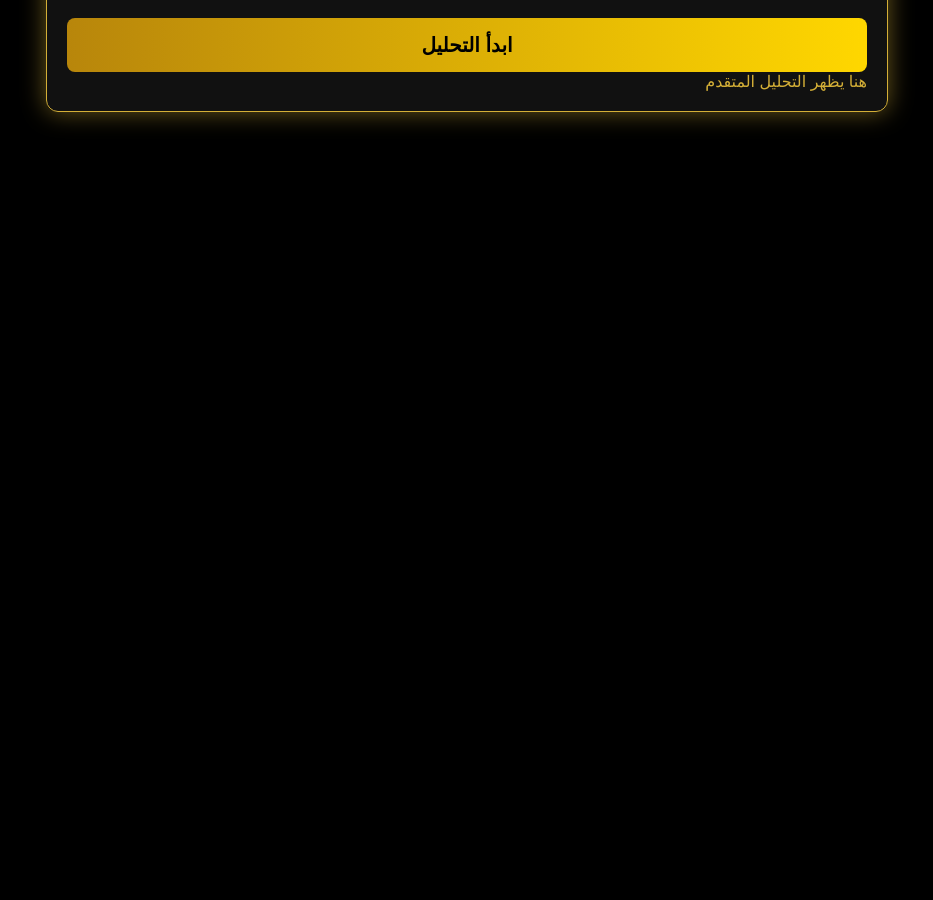
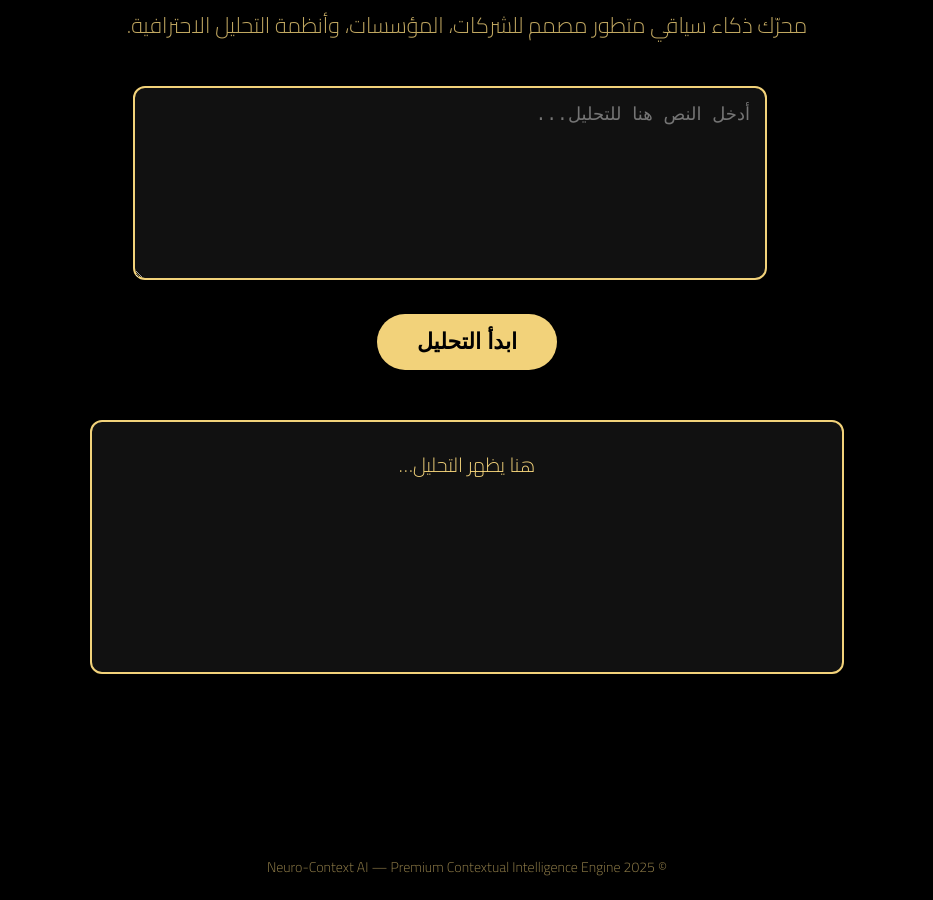
Before and after one commit to Amirah2025-code/Neuro-Context-AI, a plain HTML site: page index.html in a window 1280 px wide. Shown: the part 316-1216 px from the top of the page, without its empty margins (173-1106 px from the left). Before the commit the page ends 800 px from the top, so only its background shows below. Drawn offline with Linux system fonts and the light colour scheme.

Commit message:
Refactor index.html with new styles and content
Updated the HTML structure and styles for the Neuro-Context AI page, including new font and layout adjustments.

```diff
--- a/index.html
+++ b/index.html
@@ -5,29 +5,150 @@
     <meta name="viewport" content="width=device-width, initial-scale=1.0">
     <title>Neuro-Context AI</title>
 
-    <!-- خط القاهرة -->
+    <!-- خط فاخر -->
     <link href="https://fonts.googleapis.com/css2?family=Cairo:wght@300;600;900&display=swap" rel="stylesheet">
 
-    <!-- ربط ملف CSS -->
-    <link rel="stylesheet" href="style.css">
+    <style>
+        body {
+            margin: 0;
+            font-family: 'Cairo', sans-serif;
+            background: #000;
+            color: #f2d27a;
+            overflow-x: hidden;
+            text-align: center;
+        }
+
+        .header {
+            padding: 30px 0;
+            font-size: 36px;
+            font-weight: 900;
+            background: #111;
+            letter-spacing: 3px;
+            border-bottom: 2px solid #f2d27a;
+            text-shadow: 0 0 15px #f2d27a;
+        }
+
+        .hero {
+            padding: 80px 20px;
+        }
+
+        .hero-title {
+            font-size: 48px;
+            font-weight: 900;
+            color: #f2d27a;
+            margin-bottom: 20px;
+        }
+
+        .hero-sub {
+            font-size: 22px;
+            opacity: 0.8;
+            margin-bottom: 40px;
+        }
+
+        .input-area {
+            width: 80%;
+            max-width: 600px;
+            margin: auto;
+        }
+
+        textarea {
+            width: 100%;
+            height: 160px;
+            padding: 15px;
+            background: #111;
+            border: 2px solid #f2d27a;
+            border-radius: 12px;
+            color: #f2d27a;
+            font-size: 18px;
+            outline: none;
+        }
+
+        button {
+            margin-top: 25px;
+            background: #f2d27a;
+            color: #000;
+            padding: 15px 40px;
+            border: none;
+            border-radius: 40px;
+            font-size: 22px;
+            font-weight: 900;
+            cursor: pointer;
+            transition: 0.3s;
+        }
+
+        button:hover {
+            background: #ffea9c;
+            box-shadow: 0 0 20px #f2d27a;
+        }
+
+        .result-box {
+            margin-top: 50px;
+            padding: 25px;
+            min-height: 200px;
+            background: #111;
+            border: 2px solid #f2d27a;
+            border-radius: 12px;
+            width: 80%;
+            max-width: 700px;
+            margin-left: auto;
+            margin-right: auto;
+            font-size: 20px;
+            line-height: 1.8;
+        }
+
+        footer {
+            margin-top: 80px;
+            padding: 20px;
+            font-size: 14px;
+            opacity: 0.6;
+        }
+    </style>
+
 </head>
-
 <body>
 
     <div class="header">NEURO-CONTEXT AI</div>
 
-    <div class="container">
-        <div class="title">تحليل سياقي عميق</div>
+    <div class="hero">
+        <div class="hero-title">تحليل سياقي ذكي فائق الدقة</div>
+        <div class="hero-sub">
+            محرّك ذكاء سياقي متطور مصمم للشركات، المؤسسات، وأنظمة التحليل الاحترافية.
+        </div>
 
-        <textarea id="userText" placeholder="اكتب أي نص لتحليله بشكل ذكي..."></textarea>
+        <div class="input-area">
+            <textarea id="userText" placeholder="أدخل النص هنا للتحليل..."></textarea>
+            <button onclick="analyze()">ابدأ التحليل</button>
+        </div>
 
-        <button onclick="analyze()">ابدأ التحليل</button>
-
-        <div class="output" id="result">هنا يظهر التحليل المتقدم</div>
+        <div class="result-box" id="result">هنا يظهر التحليل…</div>
     </div>
 
-    <!-- ربط ملف JS -->
-    <script src="script.js"></script>
+    <footer>
+        © 2025 Neuro-Context AI — Premium Contextual Intelligence Engine
+    </footer>
+
+    <script>
+        function analyze() {
+            const text = document.getElementById("userText").value.trim();
+            const result = document.getElementById("result");
+
+            if (text === "") {
+                result.innerHTML = "الرجاء إدخال نص للتحليل.";
+                return;
+            }
+
+            // محرك تحليل مبسط (placeholder)
+            result.innerHTML = "جاري تحليل السياق…";
+
+            setTimeout(() => {
+                result.innerHTML =
+                    "✓ تم التحليل بنجاح<br><br>" +
+                    "• طول النص: " + text.length + " حرف<br>" +
+                    "• أول 5 كلمات: " + text.split(" ").slice(0,5).join(" ") + "<br><br>" +
+                    "⚡ محرك Neuro-Context AI جاهز للترقية إلى نسخة احترافية للشركات.";
+            }, 1200);
+        }
+    </script>
 
 </body>
 </html>
```
